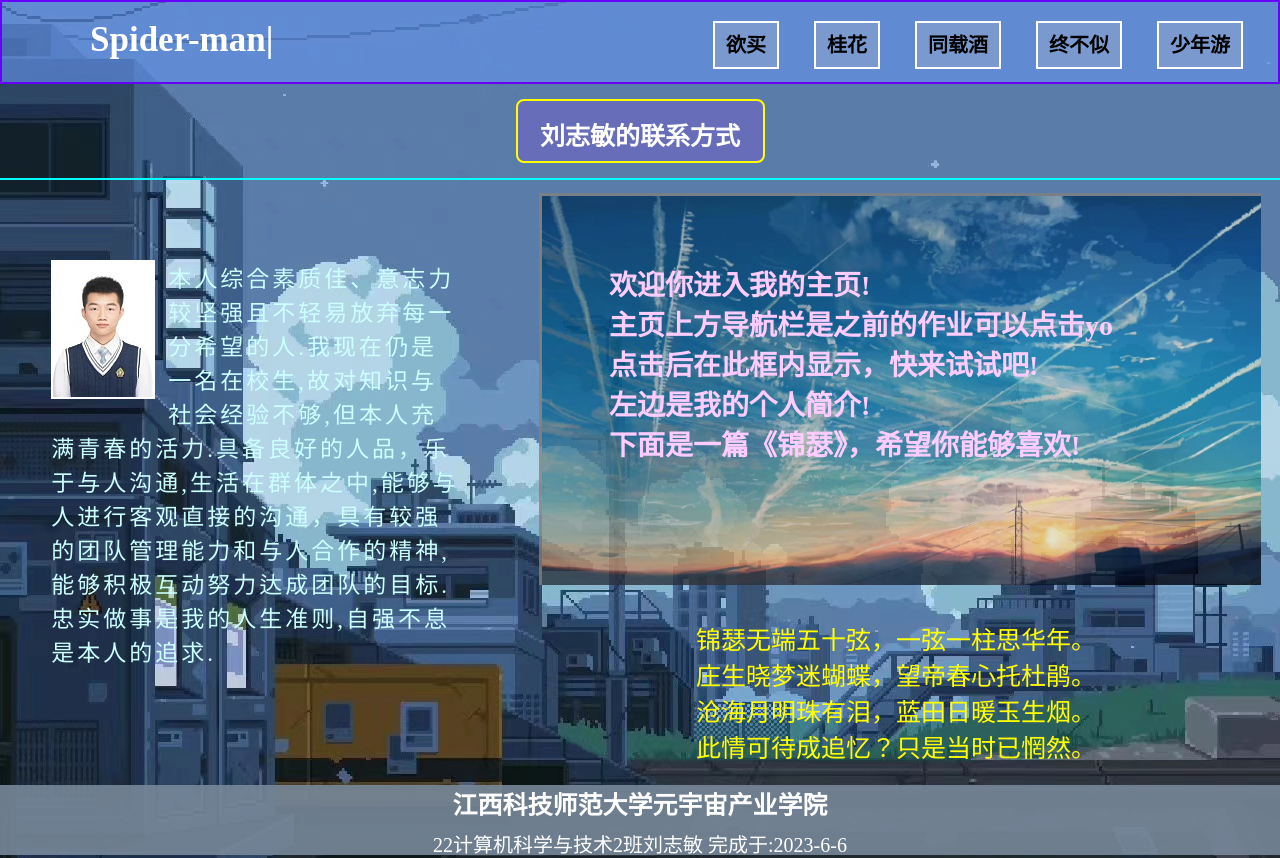
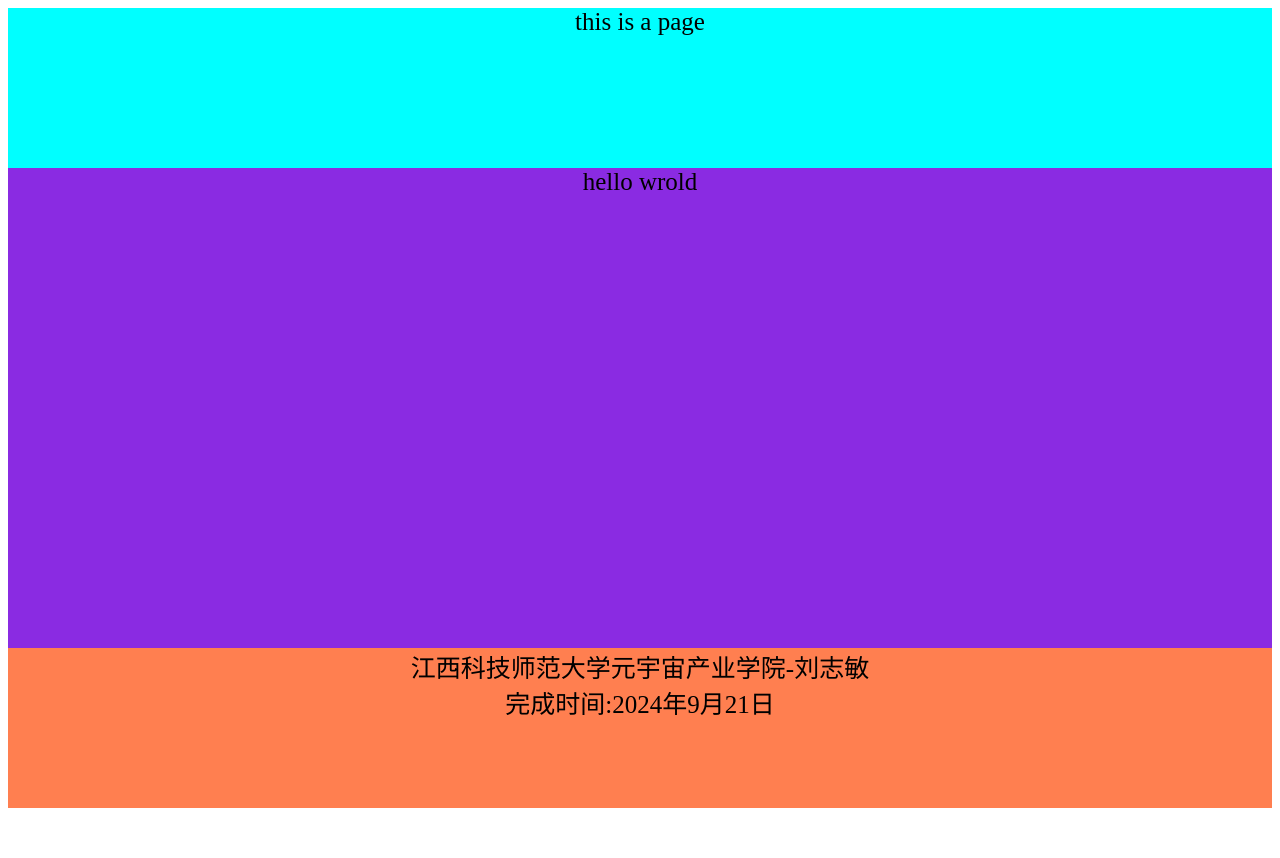
Before and after one commit to liuzhimin2003/web, a plain HTML site: page index.html in a window 1280 px wide. After the commit the page ends 816 px from the top, so only its background shows below. Drawn offline with Linux system fonts and the light colour scheme.

Commit message:
Update index.html

```diff
--- a/index.html
+++ b/index.html
@@ -1,204 +1,51 @@
-<!doctype html>
+<!DOCTYPE html>
 <html lang="en">
 <head>
     <meta charset="UTF-8">
-  <title>web实训</title>
-  <style type="text/css">
+    <meta name="viewport" content="width=device-width, initial-scale=1.0">
+    <title>javascript1.1</title>
+    <script>
+        let timer = new Date();
+        console.log(new Date() - timer);
+    </script>
+    <style>
         *{
-   margin : 0;
-   padding : 0;
+            text-align: center;
+            font-size: 25px ;
         }
-   li{
-   list-style : none ;
+        header{
+            height: 20% ;
+            background-color: aqua ;
         }
-   a{
-   text-decoration : none ;
-   }
-   a:visited{
-   color : none ;
-   }
-   body{
-   background-image : url(img/bg.jpg) ;
-   }
-   nav{
-   height : 80px ;
-   background-color : rgba(100,150,240,0.6);
-   border : 2px solid #6600ff ;
-   }
-   nav .like{
-   float : left ;
-   color : white ;
-   font-size : 35px ;
-   padding : 18px ;
-   margin-left : 70px ;
-   font-family : "幼圆";
-   font-weight : 900 ;
-   }
-   nav .you ul li{
-   float : right;
-   margin-top : 27px ;
-   margin-right : 35px;
-   }
-   nav .you ul li a{
-   font-size : 20px ;
-   font-family : "幼圆" ;
-   font-weight : bold ;
-   color : black ;
-   background-color : rgba(223,216,189,0.2) ;
-   padding : 11px ;
-   border: 2px solid white ;
-   transition-duration : 1.2s ;
-   }
-   nav .you ul li a:hover{
-   border : 2px solid #ffff00;
-   border-radius : 10px ;
-   color : #ff99ff ;
-   background-color : skyblue ;
-   text-shadow : 1px 0px 2px white ;
-   }
-   .message{
-   height : 60px ;
-   width : 245px ;
-   margin : 15px auto ;
-   background-color : rgba(153,51,250,0.2) ;
-   text-align : center ;
-   border : 2px solid yellow ;
-   border-radius : 8px ;
-   transition-duration : 1s ;
-   }
-   .message:hover{
-   background-color : rgba(255,250,250,0.95) ;
-   border : 2px solid pink ;
-   border-radius : 25px ;
-   width : 266px ;
-   }
-   .message a{
-   display : inline-block ;
-   height : 50px ;
-   font-size : 25px ;
-   font-weight : 900 ;
-   font-family : "幼圆" ;
-   color : white ;
-   margin-top : 15px ;
-   }
-   .message a:hover{
-   color : #cc33ff ;
-   }
-   .nr{
-   height : 600px ;
-   width : 100% ;
-   border-top : 2px solid #00ffff ;
-   }
-   .boxleft{
-   width : 40% ;
-   height : 600px ;
-   float : left ;
-   /* border-right : 2px solid #00ffff ; */
-   box-sizing : border-box ;
-   }
-   .boxleft .content{
-   width : 80% ;
-   margin-left : auto ;
-   margin-right : auto ;
-   margin-top : 80px ;
-   color : #ccffff ;
-   font-size : 23px ;
-   font-family : "微软雅黑" ;
-   font-weight : 400 ;
-   letter-spacing : 3px ;
-   }
-   .boxleft a{
-   float : left ;
-   display : block ;
-   height : 135px ;
-   width : 100px ;
-   border : 2px solid white ;
-   text-align : center ;
-   margin-right : 13px ;
-   transition-duration : 1s ;
-   }
-   .boxleft a:hover{
-   border-left : 2px solid #ffff00 ;
-   border-right : 2px solid #ffff00 ;
-   }
-   .boxright{
-   width : 60% ;
-   height : 600px ;
-   float : right ;
-   position : relative ;
-   }
-   .boxright iframe{
-   display : block ;
-   width : 95% ;
-   margin : 5px auto ;
-   height : 400px ;
-   }
-   .boxright .bottom{
-   font-size : 25px ;
-   color : #ffff00 ;
-   text-align : center ;
-   margin : 30px auto 0 auto;
-   padding : 5px ;
+        main{
+            background-color: blueviolet;
+            height: 60% ;
         }
         footer{
-   display : block ;
-   height : 70px ;
-   background-color : rgba(119,136,153,0.9) ;
-   text-align : center ;
-   }
-   footer h3{
-   display : block ;
-   font-size : 25px ;
-   color : white ;
-   margin-top : 5px ;
-   margin-bottom : 8px ;
-   }
-   footer p{
-   font-size : 20px ;
-   color : white ;
+            background-color: coral;
+            height: 20% ;
         }
     </style>
 </head>
 <body>
     <header>
-   <nav>
-    <div id="" class="like">
-		Spider-man|
-    </div>
-	<div id="" class="you">
-		<ul>
-			<li><a href="page1.html" target="small" >少年游</a></li>
-			<li><a href="page2.html" target="small" >终不似</a></li>
-			<li><a href="page3.html" target="small" >同载酒</a></li>
-			<li><a href="page4.html" target="small" >桂花</a></li>
-			<li><a href="page5.html" target="small" >欲买</a></li>
-		</ul>
-	</div>
-   </nav>
+        this is a page
     </header>
-  <div id="" class="message">
-	<a href="spider.html">刘志敏的联系方式</a>
-  </div>
-  <div id="" class="nr">
-   <div id="" class="boxleft">
-    <div id="" class="content">
-	<a href="man.html" target="small"><img src="img/myface.jpg"></a>
-	本人综合素质佳、意志力较坚强且不轻易放弃每一分希望的人.我现在仍是一名在校生,故对知识与社会经验不够,但本人充满青春的活力.具备良好的人品，乐于与人沟通,生活在群体之中,能够与人进行客观直接的沟通，具有较强的团队管理能力和与人合作的精神,能够积极互动努力达成团队的目标.忠实做事是我的人生准则,自强不息是本人的追求.
-    </div>
-   </div>
-   <div id="" class="boxright">
-    <iframe name="small" frameborder="0" src="moren.html"> </iframe>
-    <div id="" class="bottom">
-    锦瑟无端五十弦，一弦一柱思华年。</br>
-	庄生晓梦迷蝴蝶，望帝春心托杜鹃。</br>
-	沧海月明珠有泪，蓝田日暖玉生烟。</br>
-    此情可待成追忆？只是当时已惘然。
-    </div>
-   </div>
-  </div>
+    <main>
+        hello wrold
+    </main>
     <footer>
-  <h3>江西科技师范大学元宇宙产业学院</h3>
-  <p>22计算机科学与技术2班刘志敏 完成于:2023-6-6</p>
+        江西科技师范大学元宇宙产业学院-刘志敏<br>
+        完成时间:2024年9月21日
     </footer>
+    <script>
+        document.body.style.height= innerHeight + 'px' ;
+        console.log("渲染web网页元素时间"+(new Date() - timer) + " ms! ");
+        let bigbang = new Date();
+        for (let i = 1; i <= 1e8; i++)
+        {
+        }
+        console.log("CPU从1数到1亿:" + (new Date() - bigbang) + "ms!");
+    </script>
 </body>
 </html>
```
Lines whose indentation alone changed are shown as unchanged.
